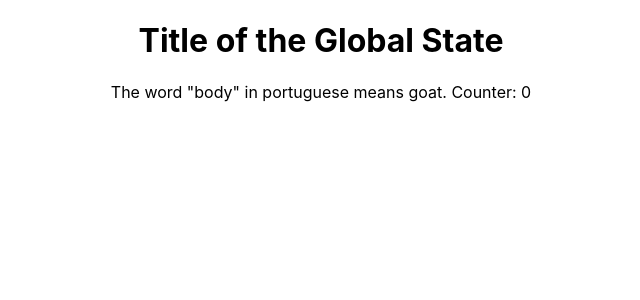
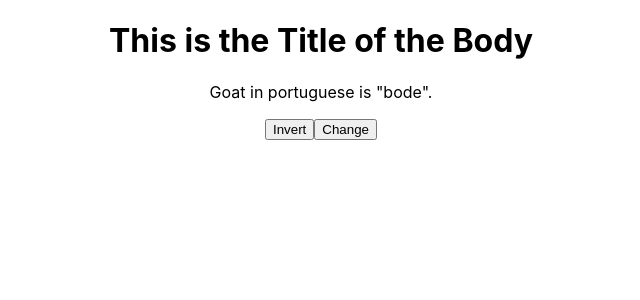
Before and after one commit to Sadlark1993/Curso_React_e_Nextjs, a React (Create React App) app in the folder 03hooks/: page / in a window 1280 px wide. Shown: the top 300 px of the page, without its empty margins (319-959 px from the left). Built offline with nearby package versions, Linux system fonts and the light colour scheme.

Commit message:
Lesson: useReducer()

```diff
--- a/03hooks/src/App.js
+++ b/03hooks/src/App.js
@@ -1,13 +1,39 @@
+//use reducer is used with complex states.
+import { useReducer } from 'react';
 import './App.css';
-import { AppContext } from './contexts/AppContext';
-import { Div } from './components/Div';
+
+const initialState = {
+  title: 'This is the Title of the Body',
+  body: 'Goat in portuguese is "bode".',
+  counter: 0,
+};
+
+//function reducer(state, action) will be called when the dispatch function is executed.
+const reducer = (state, action) => {
+  switch (action.type) {
+    case 'change': {
+      return { ...state, title: 'The Title has Changed: ' + action.payload };
+    }
+    //if you are going to declare any variable inside a switch-case, wrap the case with braces '{}'
+    case 'invert': {
+      const { title } = state;
+      return { ...state, title: title.split('').reverse().join('') };
+    }
+  }
+  return { ...state };
+};
 
 function App() {
+  /*the dispatch(action) function will call the reducer(state, action) function. The return of the
+    reduce function is the new state.*/
+  const [state, dispatch] = useReducer(reducer, initialState);
+
   return (
     <div className="App">
-      <AppContext>
-        <Div />
-      </AppContext>
+      <h1>{state.title}</h1>
+      <p>{state.body}</p>
+      <button onClick={() => dispatch({ type: 'invert' })}>Invert</button>
+      <button onClick={() => dispatch({ type: 'change', payload: new Date().toLocaleString('pt-BR') })}>Change</button>
     </div>
   );
 }
--- a/03hooks/src/components/Div/index.jsx
+++ /dev/null
@@ -1,11 +0,0 @@
-import { H1 } from '../H1';
-import { P } from '../P';
-
-export const Div = () => {
-  return (
-    <>
-      <H1 />
-      <P />
-    </>
-  );
-};
--- a/03hooks/src/components/H1/index.jsx
+++ /dev/null
@@ -1,11 +0,0 @@
-import { useContext } from 'react';
-import { GlobalContext } from '../../contexts/AppContext';
-
-export const H1 = () => {
-  const { state, setState } = useContext(GlobalContext);
-  return (
-    <h1 style={{ cursor: 'pointer' }} onClick={() => setState((obj) => ({ ...obj, counter: obj.counter + 1 }))}>
-      {state.title}
-    </h1>
-  );
-};
--- a/03hooks/src/components/P/index.jsx
+++ /dev/null
@@ -1,11 +0,0 @@
-import { useContext } from 'react';
-import { GlobalContext } from '../../contexts/AppContext';
-export const P = () => {
-  const { state } = useContext(GlobalContext);
-
-  return (
-    <p>
-      {state.body} Counter: {state.counter}
-    </p>
-  );
-};
--- a/03hooks/src/contexts/AppContext/Data.js
+++ /dev/null
@@ -1,5 +0,0 @@
-export const stateObj = {
-  title: 'Title of the Global State',
-  body: 'The word "body" in portuguese means goat.',
-  counter: 0,
-};
--- a/03hooks/src/contexts/AppContext/index.jsx
+++ /dev/null
@@ -1,15 +0,0 @@
-import Prop from 'prop-types';
-import React, { useState } from 'react';
-import { stateObj } from './Data';
-
-export const GlobalContext = React.createContext();
-
-export const AppContext = (props) => {
-  const [state, setState] = useState(stateObj);
-
-  return <GlobalContext.Provider value={{ state, setState }}>{props.children}</GlobalContext.Provider>;
-};
-
-AppContext.propTypes = {
-  children: Prop.element.isRequired,
-};
```
